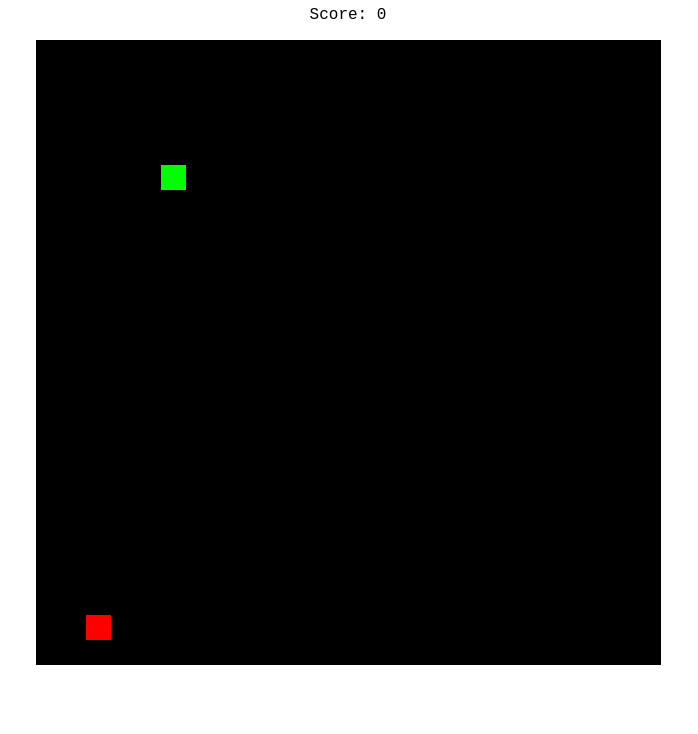
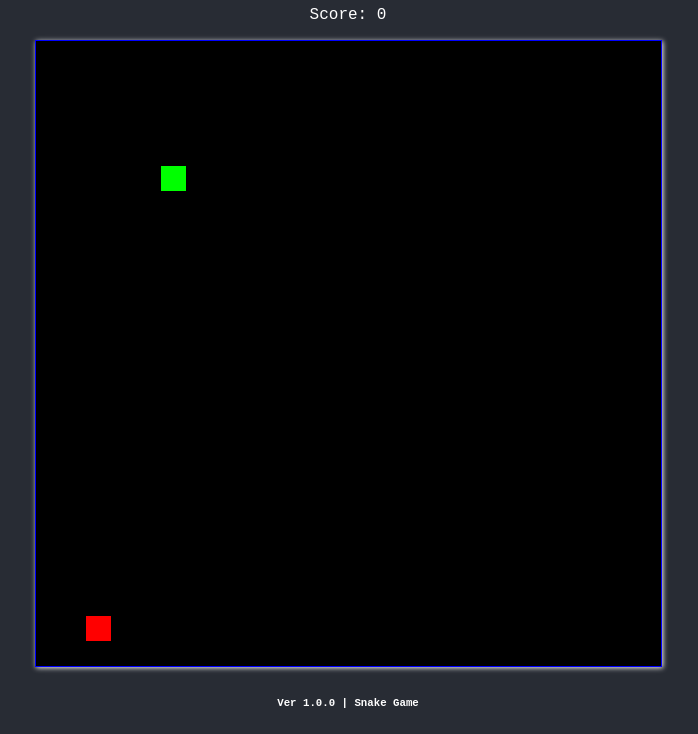
Before and after one commit to afsaints0987/snake-game-3210, a plain HTML site: page index.html in a window 1280 px wide. Shown: the part 74-808 px from the top of the page, without its empty margins (292-990 px from the left). Drawn offline with Linux system fonts and the light colour scheme.

Commit message:
add background color

```diff
--- a/index.html
+++ b/index.html
@@ -15,5 +15,9 @@
     <h1>Snake Game</h1>
     <p>Score: <span id="score"></span></p>
     <canvas id="board"></canvas>
+
+    <footer>
+        <h6>Ver 1.0.0 | Snake Game</h6>
+    </footer>
 </body>
 </html>
--- a/style.css
+++ b/style.css
@@ -4,4 +4,11 @@ body {
     box-sizing: border-box;
     font-family: 'Courier New', Courier, monospace;
     text-align: center;
+    background-color: #282c34;
+    color: #fff;
 }
+
+#board {
+    border: 1px solid blue;
+    box-shadow: 1px 1px 5px #f0f0f0
+}
```
